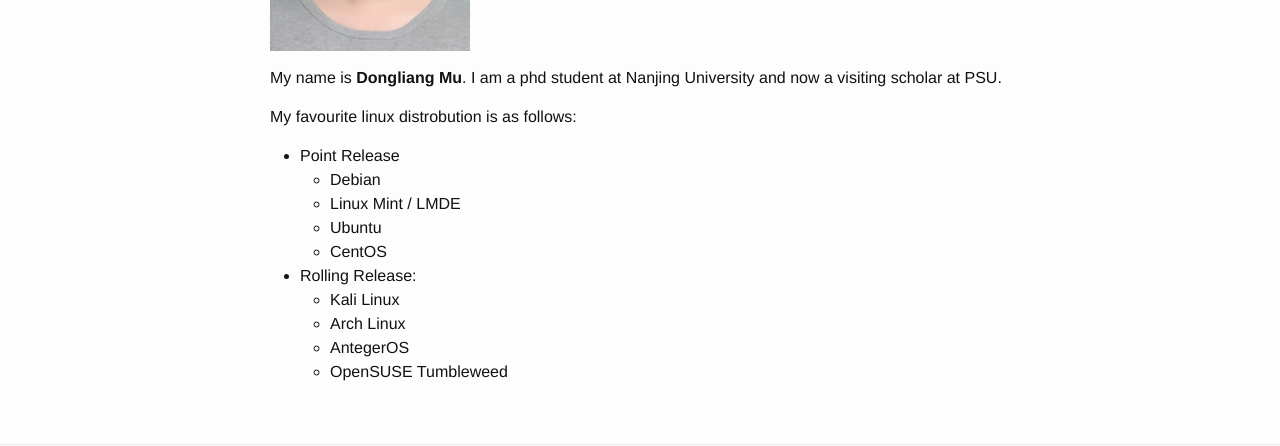
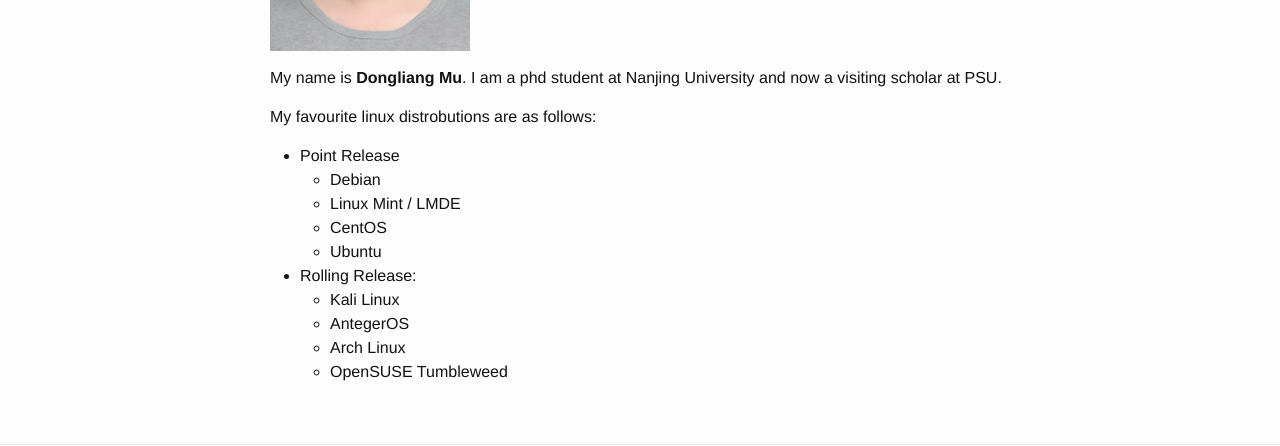
Before and after one commit to mudongliang/mudongliang.github.io, a Jekyll site: the page built from about/about.md, in a window 1280 px wide. Shown: the part 398-844 px from the top of the page. Built offline with Jekyll 4.4.1, drawn with Linux system fonts in a browser that asks for light colours.

Commit message:
modify the sequence of linux distros

```diff
--- a/about/about.md
+++ b/about/about.md
@@ -8,16 +8,16 @@ permalink: /about/
 
 My name is **Dongliang Mu**. I am a phd student at Nanjing University and now a visiting scholar at PSU.
 
-My favourite linux distrobution is as follows:
+My favourite linux distrobutions are as follows:
 
 - Point Release
 	- Debian
 	- Linux Mint / LMDE
+	- CentOS
 	- Ubuntu
-	- CentOS
 
 - Rolling Release:
 	- Kali Linux
+	- AntegerOS
 	- Arch Linux
-	- AntegerOS
 	- OpenSUSE Tumbleweed
```
